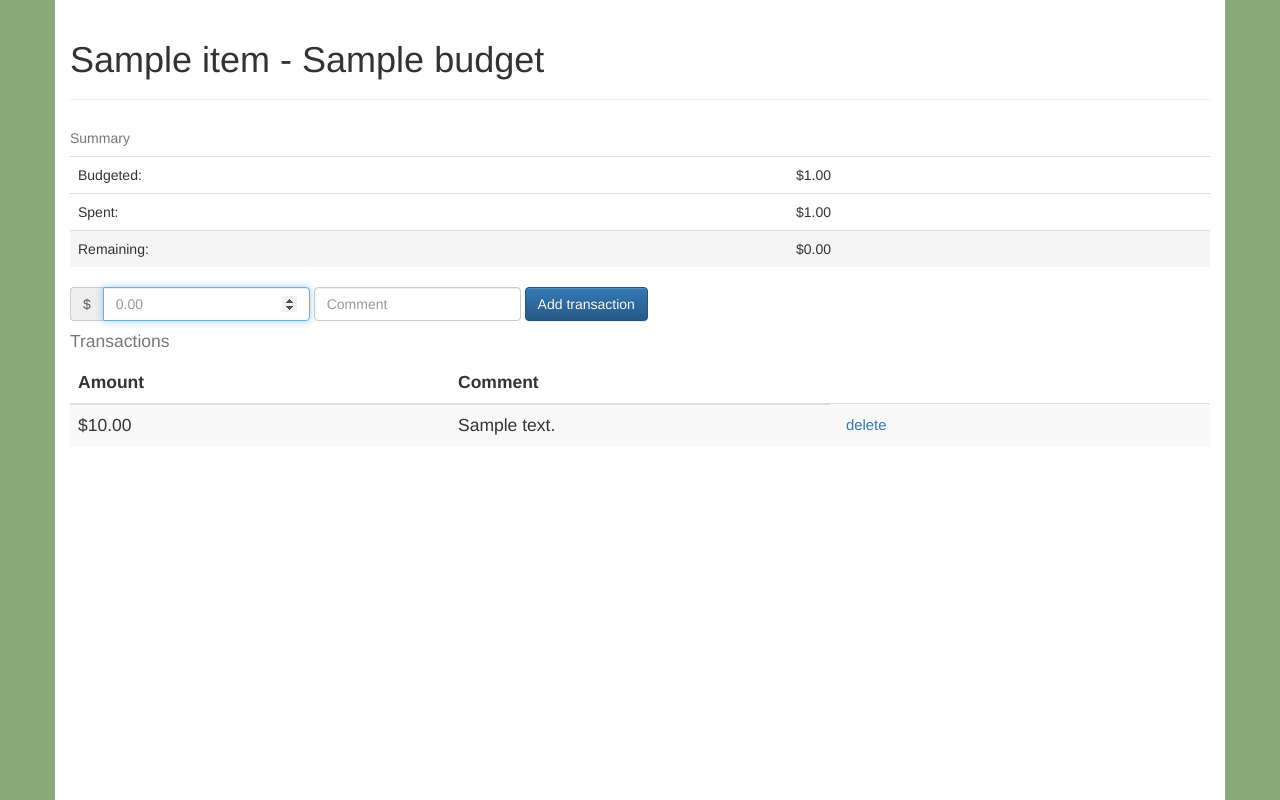
After one commit to richardjs/uncle-budget, a Django app: page /item/1 in a window 1280 px wide. The commit adds this page. Run offline with Django 3.2, Linux system fonts and the light colour scheme; tables that the repository leaves empty hold one stand-in row (values such as "Sample post"); some libraries are stand-ins or nearby versions.

Commit message:
improvements to budget detail, add item detail

```diff
--- a/unclebudget/models.py
+++ b/unclebudget/models.py
@@ -4,21 +4,54 @@ class Budget(models.Model):
 	name = models.CharField(max_length=200)
 	last_modified = models.DateTimeField(auto_now=True)
 
+	@property
+	def surplus(self):
+		balance = 0
+		for item in self.item_set.all():
+			budgeted = item.budgeted
+			if(item.income):
+				balance += budgeted
+			else:
+				balance -= budgeted
+		return balance
+
+	@property
 	def balance(self):
 		balance = 0
 		for item in self.item_set.all():
-			total = item.total()
+			total = item.total
 			if(item.income):
 				balance += total
 			else:
 				balance -= total
 		return balance
 
+	@property
 	def income(self):
 		return self.item_set.filter(income=True)
 
+	@property
+	def income_budgeted(self):
+		return sum(item.budgeted for item in self.item_set.filter(income=True))
+
+	@property
+	def income_total(self):
+		return sum(item.total for item in self.item_set.filter(income=True))
+
+	@property
 	def expenses(self):
 		return self.item_set.filter(income=False)
+
+	@property
+	def expenses_budgeted(self):
+		return sum(item.budgeted for item in self.item_set.filter(income=False))
+
+	@property
+	def expenses_total(self):
+		return sum(item.total for item in self.item_set.filter(income=False))
+
+	def expenses_remaining(self):
+		return self.expenses_budgeted - self.expenses_total
 
 	def __str__(self):
 		return self.name
@@ -28,12 +61,20 @@ class Item(models.Model):
 	name = models.CharField(max_length=200)
 	budgeted = models.DecimalField(max_digits=9, decimal_places=2, blank=True)#, null=True)
 	income = models.BooleanField(default=False)
+	singleton = models.BooleanField(default=False)
 
+	@property
 	def total(self):
+		if self.singleton:
+			return self.budgeted
 		total = 0
 		for transaction in self.transaction_set.all():
 			total += transaction.amount
 		return total
+
+	@property
+	def remaining(self):
+		return self.budgeted - self.total
 
 	def __str__(self):
 		return '%s - %s' % (self.name, self.budget.name)
--- a/unclebudget/templates/unclebudget/budget_list.html
+++ b/unclebudget/templates/unclebudget/budget_list.html
@@ -16,7 +16,7 @@
 	<tbody>
 	{% for budget in budgets %}
 		<tr>
-			<td class="budget-list-name"><a href="/budget/{{budget.id}}">{{budget.name}}</a></td>
+			<td class="budget-list-name"><a href="{% url 'budget_detail' budget.id %}">{{budget.name}}</a></td>
 			<td class="budget-list-balance">${{budget.balance|floatformat:2}}</td>
 			<td class="budget-list-last-modified">{{budget.last_modified}}</td>
 		</tr>
--- /dev/null
+++ b/unclebudget/templates/unclebudget/item_detail.html
@@ -0,0 +1,64 @@
+{% extends "unclebudget/base.html" %}
+
+{% block body %}
+
+<div class="page-header">
+	<h1>{{item}}</h1>
+</div>
+
+<table class="table">
+	<caption>Summary</caption>
+	<tr>
+		<td>Budgeted:</td>
+		<td>${{item.budgeted}}</td>
+	</tr>
+	<tr>
+		<td>Spent:</td>
+		<td>${{item.total}}</td>
+	</tr>
+	<tr class="active">
+		<td>Remaining:</td>
+		<td>${{item.remaining}}</td>
+	</tr>
+</table>
+
+<form action="{% url 'transaction_create' %}" method="post" class="form-inline">
+	{% csrf_token %}
+	<input type="hidden" name="itemID" value="{{item.id}}">
+	<div class="form-group">
+		<div class="input-group">
+			<div class="input-group-addon">$</div>
+		<input name="amount" type="number" required autofocus step=".01" placeholder="0.00" class="form-control">
+		</div>
+	</div>
+	<div class="form-group">
+		<input name="comment" type="text" required placeholder="Comment" class="form-control">
+	</div>
+	<div class="form-group">
+		<input type="submit" value="Add transaction" class="form-control btn-primary">
+	</div>
+
+</form>
+
+<table class="table budget-list table-striped">
+	<caption>Transactions</caption>
+	<thead>
+		<th>Amount</th>
+		<th>Comment</th>
+	</thead>
+	<tbody>
+	{% for transaction in item.transaction_set.all %}
+		<tr>
+			<td>${{transaction.amount}}</td>
+			<td>{{transaction.comment}}</td>
+			<td><form action="{% url 'transaction_delete' %}" method="post">
+				{% csrf_token %}
+				<input type="hidden" name="transactionID" value="{{transaction.id}}">
+				<button href="#" class="btn-link small">delete</button>
+			</form></td>
+		</tr>
+	{% endfor%}
+	</tbody>
+</table>
+
+{% endblock %}
--- a/unclebudget/urls.py
+++ b/unclebudget/urls.py
@@ -5,4 +5,9 @@ import unclebudget.views
 urlpatterns = [
 	url('^$', unclebudget.views.budget_list, name='budget_list'),
 	url('^budget/(\d+)$', unclebudget.views.budget_detail, name='budget_detail'),
+	url('^item/(\d+)$', unclebudget.views.item_detail, name='item_detail'),
+
+	# POST endpoints
+	url('^transaction_create$', unclebudget.views.transaction_create, name='transaction_create'),
+	url('^transaction_delete$', unclebudget.views.transaction_delete, name='transaction_delete'),
 ]
--- a/unclebudget/views.py
+++ b/unclebudget/views.py
@@ -1,7 +1,7 @@
 from django.http import HttpResponse
-from django.shortcuts import render
+from django.shortcuts import render, redirect
 
-from .models import Budget
+from .models import Budget, Item, Transaction
 
 def budget_list(request):
 	budgets = Budget.objects.all().order_by('-last_modified')
@@ -10,3 +10,21 @@ def budget_list(request):
 def budget_detail(request, budget_id):
 	budget = Budget.objects.get(id=budget_id)
 	return render(request, 'unclebudget/budget_detail.html', locals())
+
+def item_detail(request, item_id):
+	item = Item.objects.get(id=item_id)
+	return render(request, 'unclebudget/item_detail.html', locals())
+
+def transaction_create(request):
+	Transaction(
+		item=Item.objects.get(id=request.POST['itemID']),
+		amount=request.POST['amount'],
+		comment=request.POST['comment']
+	).save()
+	return redirect('item_detail', request.POST['itemID'])
+
+def transaction_delete(request):
+	transaction = Transaction.objects.get(id=request.POST['transactionID'])
+	itemID = transaction.item.id
+	transaction.delete()
+	return redirect('item_detail', itemID)
```
Also changed, not shown: unclebudget/templates/unclebudget/budget_detail.html (+26 -4 lines), unclebudget/migrations/0006_auto_20160611_0218.py (added).
